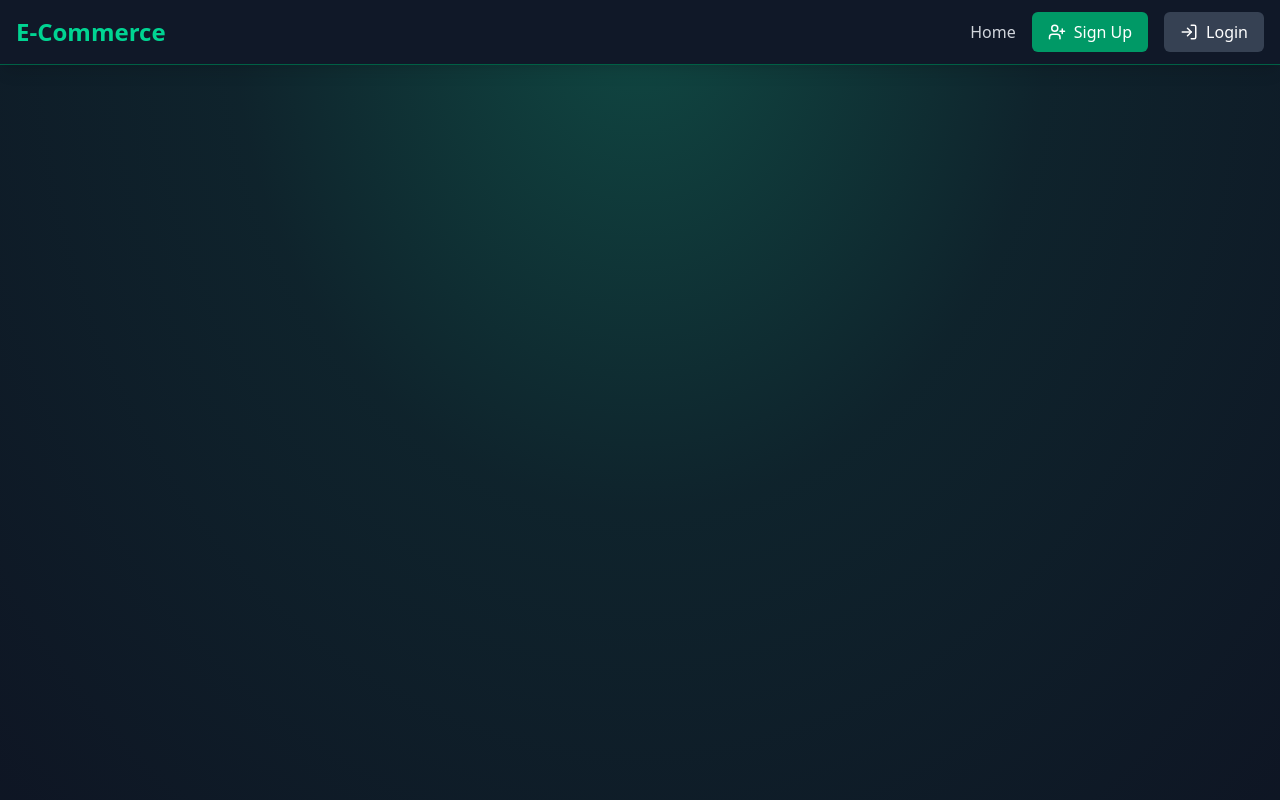
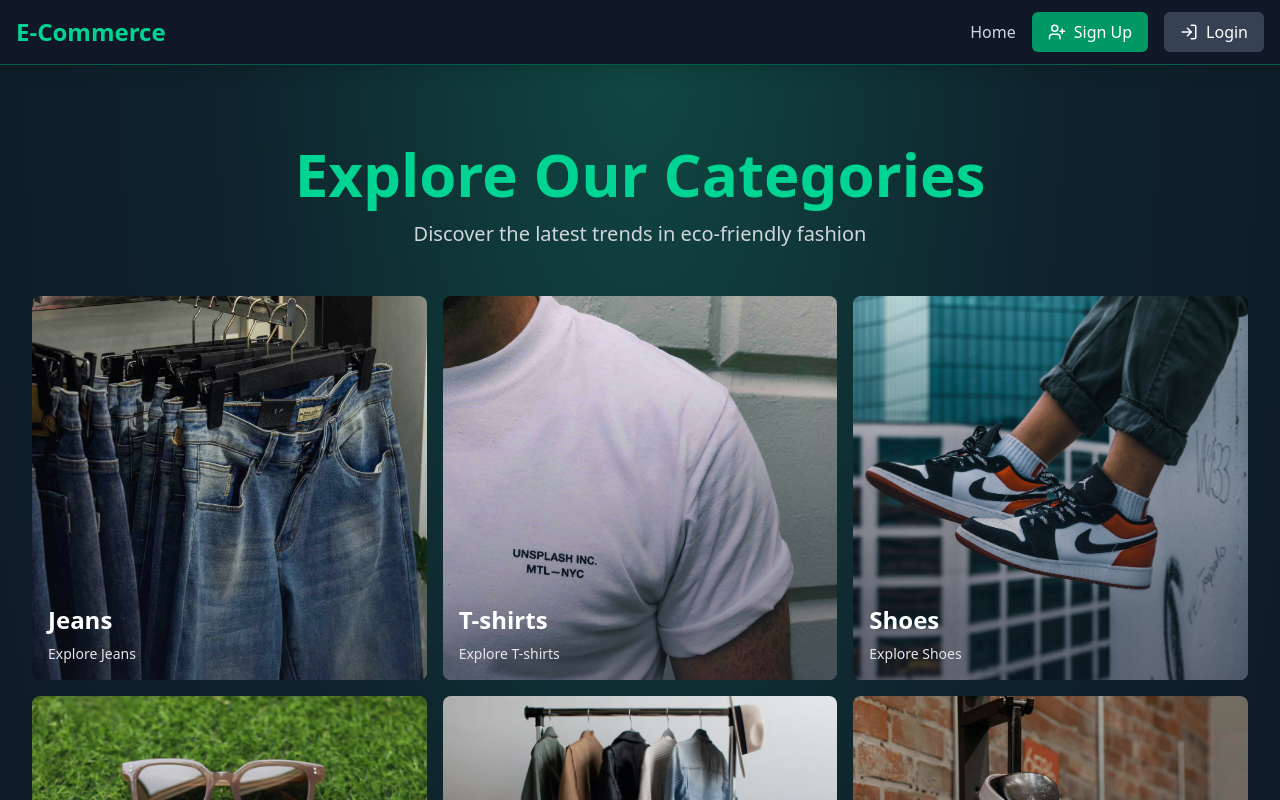
Before and after one commit to abdullahahmadarslan/Shoply-MERN, a React (Vite) app in the folder frontend/: page / in a window 1280 px wide. Shown: the top 800 px of the page. Built offline with nearby package versions, Linux system fonts and the light colour scheme; no server answers.

Commit message:
homepage added

```diff
--- a/frontend/src/App.jsx
+++ b/frontend/src/App.jsx
@@ -1,6 +1,6 @@
 import { Navigate, Route, Routes } from "react-router-dom";
 
-// import HomePage from "./pages/HomePage";
+import HomePage from "./pages/HomePage";
 import SignUpPage from "./pages/SignUpPage";
 import LoginPage from "./pages/LoginPage";
 // import AdminPage from "./pages/AdminPage";
@@ -43,7 +43,7 @@
 			<div className='relative z-50 pt-20'>
 				<Navbar />
 				<Routes>
-					{/* <Route path='/' element={<HomePage />} /> */}
+					<Route path='/' element={<HomePage />} />
 					<Route path='/signup' element={!user ? <SignUpPage /> : <Navigate to='/' />} />
 					<Route path='/login' element={!user ? <LoginPage /> : <Navigate to='/' />} />
 					{/* <Route
--- /dev/null
+++ b/frontend/src/components/CategoryItem.jsx
@@ -0,0 +1,25 @@
+import { Link } from "react-router-dom";
+
+const CategoryItem = ({ category }) => {
+	return (
+		<div className='relative overflow-hidden h-96 w-full rounded-lg group'>
+			<Link to={"/category" + category.href}>
+				<div className='w-full h-full cursor-pointer transition-transform duration-500 ease-out hover:scale-110'>
+					<div className='absolute inset-0 bg-gradient-to-b from-transparent to-gray-900 opacity-50 z-10' />
+					<img
+						src={category.imageUrl}
+						alt={category.name}
+						className='w-full h-full object-cover '
+						loading='lazy'
+					/>
+					<div className='absolute bottom-0 left-0 p-4 z-20'>
+						<h3 className='text-white text-2xl font-bold mb-2'>{category.name}</h3>
+						<p className='text-gray-200 text-sm'>Explore {category.name}</p>
+					</div>
+				</div>
+			</Link>
+		</div>
+	);
+};
+
+export default CategoryItem;
--- /dev/null
+++ b/frontend/src/pages/HomePage.jsx
@@ -0,0 +1,44 @@
+import { useEffect } from "react";
+import CategoryItem from "../components/CategoryItem";
+import { useProductStore } from "../stores/useProductStore";
+// import FeaturedProducts from "../components/FeaturedProducts";
+
+const categories = [
+	{ href: "/jeans", name: "Jeans", imageUrl: "/jeans.jpg" },
+	{ href: "/t-shirts", name: "T-shirts", imageUrl: "/tshirts.jpg" },
+	{ href: "/shoes", name: "Shoes", imageUrl: "/shoes.jpg" },
+	{ href: "/glasses", name: "Glasses", imageUrl: "/glasses.png" },
+	{ href: "/jackets", name: "Jackets", imageUrl: "/jackets.jpg" },
+	{ href: "/suits", name: "Suits", imageUrl: "/suits.jpg" },
+	{ href: "/bags", name: "Bags", imageUrl: "/bags.jpg" },
+];
+
+const HomePage = () => {
+	const { fetchFeaturedProducts, products, isLoading } = useProductStore();
+
+	useEffect(() => {
+		fetchFeaturedProducts();
+	}, [fetchFeaturedProducts]);
+
+	return (
+		<div className='relative min-h-screen text-white overflow-hidden'>
+			<div className='relative z-10 max-w-7xl mx-auto px-4 sm:px-6 lg:px-8 py-16'>
+				<h1 className='text-center text-5xl sm:text-6xl font-bold text-emerald-400 mb-4'>
+					Explore Our Categories
+				</h1>
+				<p className='text-center text-xl text-gray-300 mb-12'>
+					Discover the latest trends in eco-friendly fashion
+				</p>
+
+				<div className='grid grid-cols-1 sm:grid-cols-2 lg:grid-cols-3 gap-4'>
+					{categories.map((category) => (
+						<CategoryItem category={category} key={category.name} />
+					))}
+				</div>
+
+				{/* {!isLoading && products.length > 0 && <FeaturedProducts featuredProducts={products} />} */}
+			</div>
+		</div>
+	);
+};
+export default HomePage;
--- /dev/null
+++ b/frontend/src/stores/useProductStore.js
@@ -0,0 +1,82 @@
+import { create } from "zustand";
+import toast from "react-hot-toast";
+import axios from "../lib/axios";
+
+export const useProductStore = create((set) => ({
+	products: [],
+	loading: false,
+
+	setProducts: (products) => set({ products }),
+	createProduct: async (productData) => {
+		set({ loading: true });
+		try {
+			const res = await axios.post("/products", productData);
+			set((prevState) => ({
+				products: [...prevState.products, res.data],
+				loading: false,
+			}));
+		} catch (error) {
+			toast.error(error.response.data.error);
+			set({ loading: false });
+		}
+	},
+	fetchAllProducts: async () => {
+		set({ loading: true });
+		try {
+			const response = await axios.get("/products");
+			set({ products: response.data.products, loading: false });
+		} catch (error) {
+			set({ error: "Failed to fetch products", loading: false });
+			toast.error(error.response.data.error || "Failed to fetch products");
+		}
+	},
+	fetchProductsByCategory: async (category) => {
+		set({ loading: true });
+		try {
+			const response = await axios.get(`/products/category/${category}`);
+			set({ products: response.data.products, loading: false });
+		} catch (error) {
+			set({ error: "Failed to fetch products", loading: false });
+			toast.error(error.response.data.error || "Failed to fetch products");
+		}
+	},
+	deleteProduct: async (productId) => {
+		set({ loading: true });
+		try {
+			await axios.delete(`/products/${productId}`);
+			set((prevProducts) => ({
+				products: prevProducts.products.filter((product) => product._id !== productId),
+				loading: false,
+			}));
+		} catch (error) {
+			set({ loading: false });
+			toast.error(error.response.data.error || "Failed to delete product");
+		}
+	},
+	toggleFeaturedProduct: async (productId) => {
+		set({ loading: true });
+		try {
+			const response = await axios.patch(`/products/${productId}`);
+			// this will update the isFeatured prop of the product
+			set((prevProducts) => ({
+				products: prevProducts.products.map((product) =>
+					product._id === productId ? { ...product, isFeatured: response.data.isFeatured } : product
+				),
+				loading: false,
+			}));
+		} catch (error) {
+			set({ loading: false });
+			toast.error(error.response.data.error || "Failed to update product");
+		}
+	},
+	fetchFeaturedProducts: async () => {
+		set({ loading: true });
+		try {
+			const response = await axios.get("/products/featured");
+			set({ products: response.data, loading: false });
+		} catch (error) {
+			set({ error: "Failed to fetch products", loading: false });
+			console.log("Error fetching featured products:", error);
+		}
+	},
+}));
```
